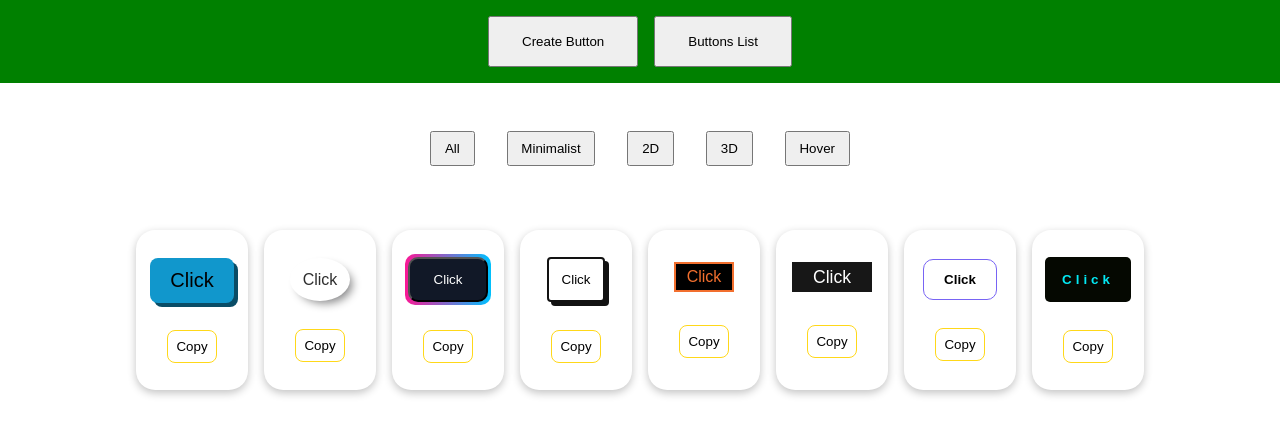
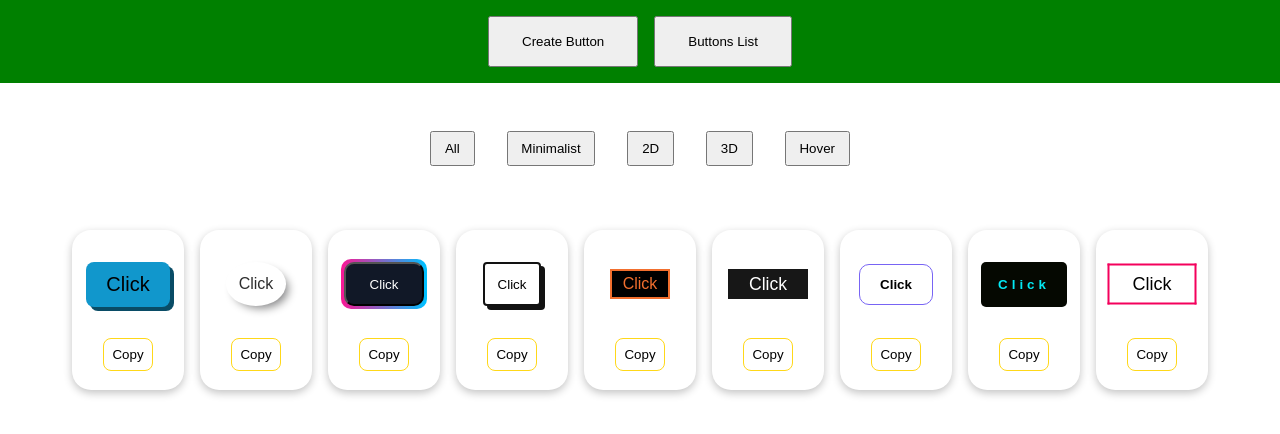
Before and after one commit to Antonimason/Crazy-buttons, a React (Create React App) app: page / in a window 1280 px wide. Both pictures are taken after a click on the button "Buttons List". Shown: the top 434 px of the page. Built offline with nearby package versions, Linux system fonts and the light colour scheme.

Commit message:
button added

```diff
--- a/src/Components/Badges/Badge.css
+++ b/src/Components/Badges/Badge.css
@@ -15,8 +15,14 @@
     justify-content: center;
     align-items: center;
     margin: 0 auto;
+    position:relative;
+    height: 70px;
 }
-
+.badge-buttons{
+    width:100%;
+    display:flex;
+    justify-content: center;
+}
 .badge-button{
     padding: 0.5rem;
     border-radius: 0.5rem;
--- a/src/Components/Badges/Badge.js
+++ b/src/Components/Badges/Badge.js
@@ -13,7 +13,11 @@ function Badge(props){
                 <div className='badge-image'>
                     {props.button}
                 </div>
-                <button className='badge-button' onClick={(e)=>{dispatch(copy(props.button.props.stylefix));dispatch(clipboards(true));setTimeout(()=>{dispatch(clipboards(false))},5000)}}>Copy</button>
+
+                <div className='badge-buttons'>
+                    <button className='badge-button' onClick={(e)=>{dispatch(copy(props.button.props.stylefix));dispatch(clipboards(true));setTimeout(()=>{dispatch(clipboards(false))},5000)}}>Copy</button>
+                </div>
+
             </div>
         </>
     )
--- a/src/Redux/buttons.json
+++ b/src/Redux/buttons.json
@@ -46,6 +46,12 @@
             "key":"8",
             "styleCss":"#buttonAnimation8{padding:15px 17px;background-color:#050801;color:#03e9f4;font-weight:bold;border:none;border-radius:5px;letter-spacing:4px;overflow:hidden;transition:0.5s;cursor:pointer;&&:hover{background-color:#03e9f4;color:#050801;box-shadow:0 0 5px #03e9f4, 0 0 25px #03e9f4; 0 0 50px #03e9f4, 0 0 100px #03e9f4;-webkit-box-reflect:below 1px linear-gradient(transparent, #0005);}}",
             "model":"hover"
+        },
+        {
+            "id":"buttonAnimation9",
+            "key":"9",
+            "styleCss":"#buttonAnimation9{cursor:pointer;background:transparent;position:absolute;top:50%;left:50%;transform:translate(-50%, -50%);margin:0 auto;border:none;font-size:18px;padding:10px 25px;color:#000;} #buttonAnimation9::before, #buttonAnimation9::after{content:'';width:100%;height:100%;position:absolute;top:0;left:0;box-sizing:border-box;transition: top 0.5s, left 0.5s}#buttonAnimation9::before{border-left:2px solid #f4005c;border-top:2px solid #f4005c;}#buttonAnimation9::after{border-right:2px solid #f4005c;border-bottom:2px solid #f4005c;}#buttonAnimation9:hover::before{top:-4px;left:-10px}#buttonAnimation9:hover::after{top:4px;left:10px}",
+            "model":"hover"
         }
     ]
 }
```
